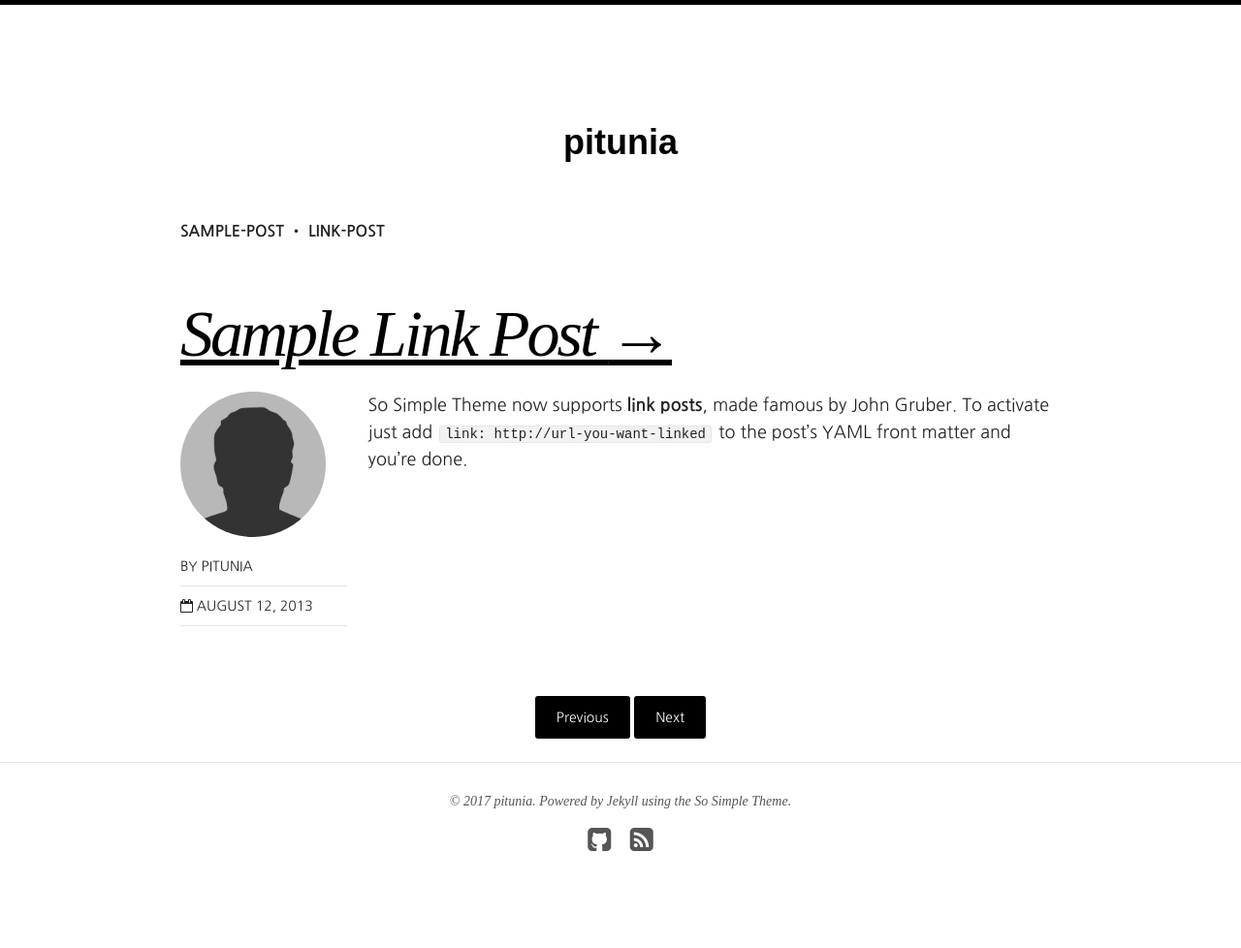
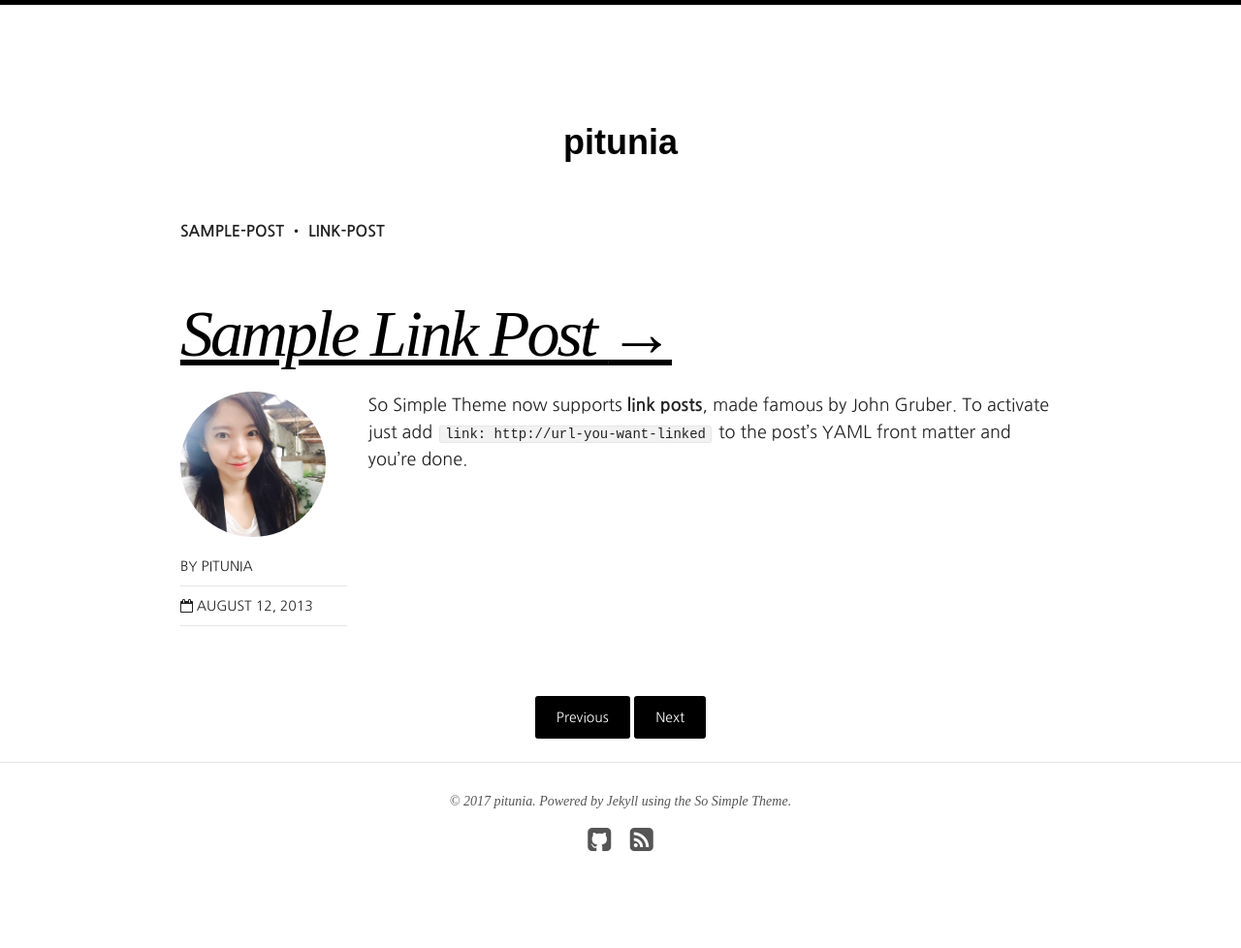
Before and after one commit to iluvpitunia/pitunia, a Jekyll site: the page built from _posts/articles/2013-08-12-sample-link-post.md, in a window 1280 px wide. Shown: the whole page at 97% size. Built offline with Jekyll 4.4.1, drawn with Linux system fonts in a browser that asks for light colours; nearby versions of some CDN libraries.

Commit message:
photo change

```diff
--- a/_config.yml
+++ b/_config.yml
@@ -37,7 +37,7 @@ exclude: ["lib", "config.rb", "Capfile", "config", "log", "Rakefile", "Rakefile.
 # Site owner
 owner:
   name: pitunia
-  avatar: bio-photo.jpg
+  avatar: pitunia-photo.jpg
   email: suanti@naver.com
   disqus-shortname:
   twitter: #username
```
Also changed, not shown: images/pitunia-photo.jpg (added).
